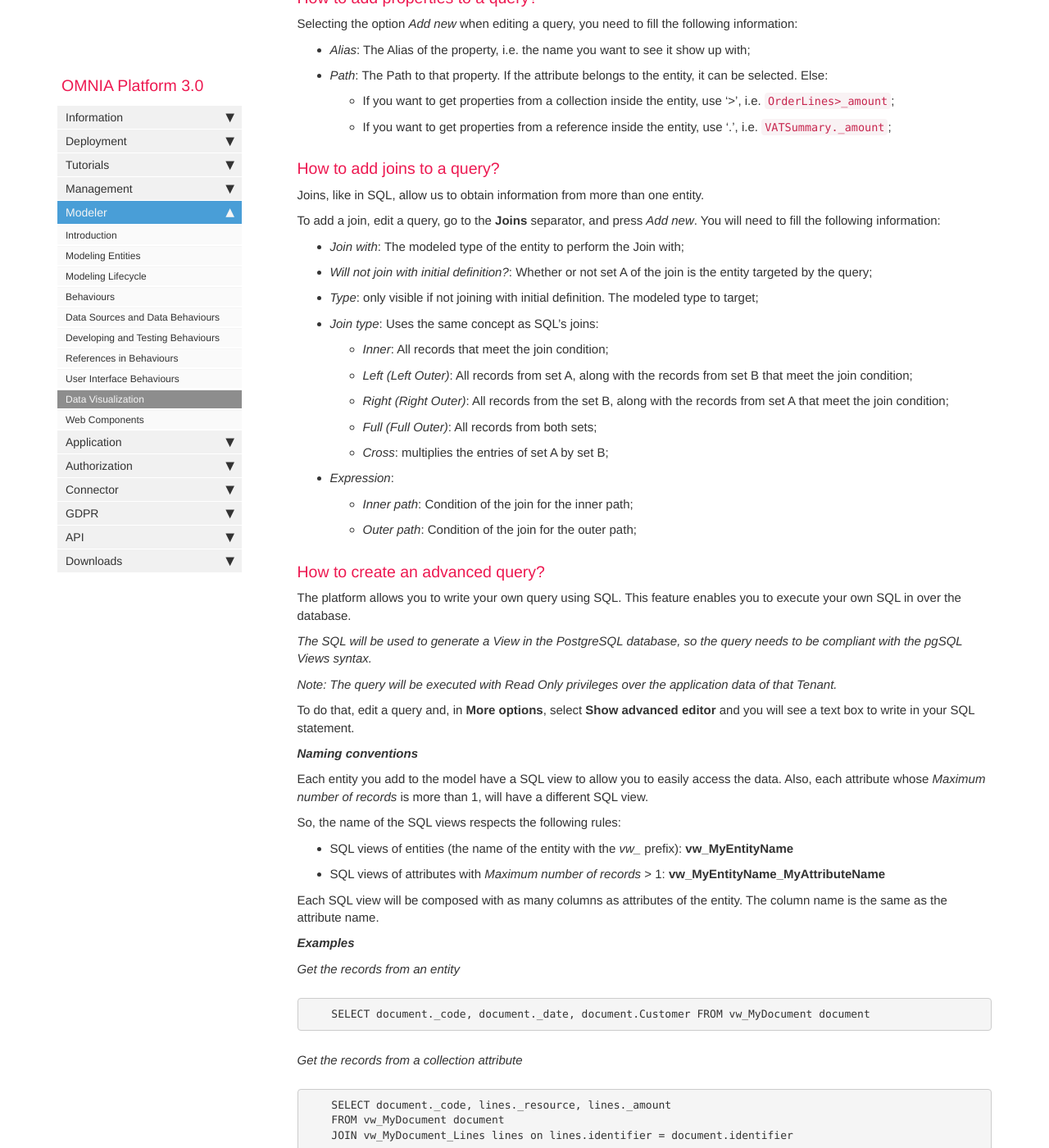
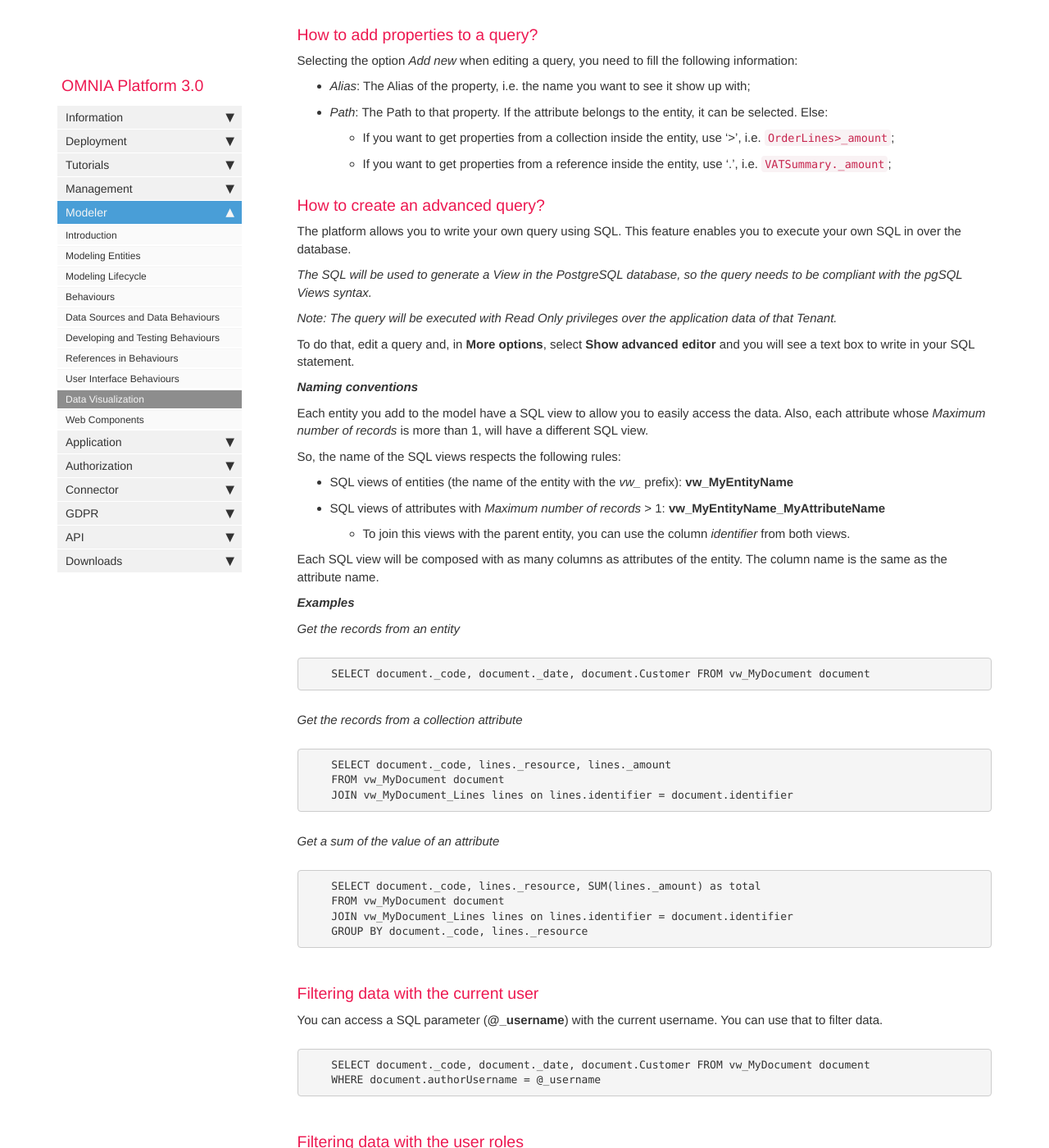
Before and after one commit to daniel8lopes/omnia3, a Jekyll site: the page built from docs/pages/omnia3/Modeler/omnia3_modeler_datavisualization.md, in a window 1280 px wide and 1400 px high, scrolled down 1142 px. Shown: the whole window at 82% size. Built offline with Jekyll 4.4.1, drawn with Linux system fonts in a browser that asks for light colours; nearby versions of some CDN libraries; comment, search, counter and statistics services are not loaded; some of the changed text lies outside the part shown.

Commit message:
Update Queries documentation

````diff
--- a/docs/pages/omnia3/Modeler/omnia3_modeler_datavisualization.md
+++ b/docs/pages/omnia3/Modeler/omnia3_modeler_datavisualization.md
@@ -36,22 +36,6 @@ Selecting the option _Add new_ when editing a query, you need to fill the follow
     - If you want to get properties from a collection inside the entity, use '>', i.e. ```OrderLines>_amount```;
     - If you want to get properties from a reference inside the entity, use '.', i.e. ```VATSummary._amount```;
 
-### How to add joins to a query?
-Joins, like in SQL, allow us to obtain information from more than one entity.
-
-To add a join, edit a query, go to the **Joins** separator, and press _Add new_. You will need to fill the following information:
-* _Join with_: The modeled type of the entity to perform the Join with;
-* _Will not join with initial definition?_: Whether or not set A of the join is the entity targeted by the query;
-* _Type_: only visible if not joining with initial definition. The modeled type to target;
-* _Join type_: Uses the same concept as SQL's joins:
-    - _Inner_: All records that meet the join condition;
-    - _Left (Left Outer)_: All records from set A, along with the records from set B that meet the join condition;
-    - _Right (Right Outer)_: All records from the set B, along with the records from set A that meet the join condition;
-    - _Full (Full Outer)_: All records from both sets;
-    - _Cross_: multiplies the entries of set A by set B;
-* _Expression_:
-    - _Inner path_: Condition of the join for the inner path;
-    - _Outer path_: Condition of the join for the outer path;
 
 ### How to create an advanced query?
 The platform allows you to write your own query using SQL. This feature enables you to execute your own SQL in over the database.
@@ -69,6 +53,7 @@ Each entity you add to the model have a SQL view to allow you to easily access t
 So, the name of the SQL views respects the following rules:
 * SQL views of entities (the name of the entity with the *vw_* prefix): **vw_MyEntityName**
 * SQL views of attributes with *Maximum number of records* > 1: **vw_MyEntityName_MyAttributeName**
+    - To join this views with the parent entity, you can use the column _identifier_ from both views.
 
 Each SQL view will be composed with as many columns as attributes of the entity. The column name is the same as the attribute name.
 
@@ -93,6 +78,31 @@ _**Examples**_
     JOIN vw_MyDocument_Lines lines on lines.identifier = document.identifier
     GROUP BY document._code, lines._resource
 ```
+
+### Filtering data with the current user
+
+You can access a SQL parameter (**@_username**) with the current username. You can use that to filter data.
+
+```SQL
+    SELECT document._code, document._date, document.Customer FROM vw_MyDocument document
+    WHERE document.authorUsername = @_username
+```
+
+### Filtering data with the user roles
+
+You can access a SQL parameter (**@_userRoles**) with the roles of the current user.
+The parameter has the multiple roles comma separated.
+If you want to validate if the user has one specific role, you can use the *user_is_in_role* function.
+
+```SQL
+    SELECT document._code, document._date, document.Customer FROM vw_MyDocument document
+    WHERE user_is_in_role(@_userRoles, 'Approver')
+```
+
+### Filtering data with the user language
+
+You can access a SQL parameter (**@_userLanguage**) with the active language of the current user.
+
 
 ## 3. Lists
 __*Data Analytics / Lists*__
````
